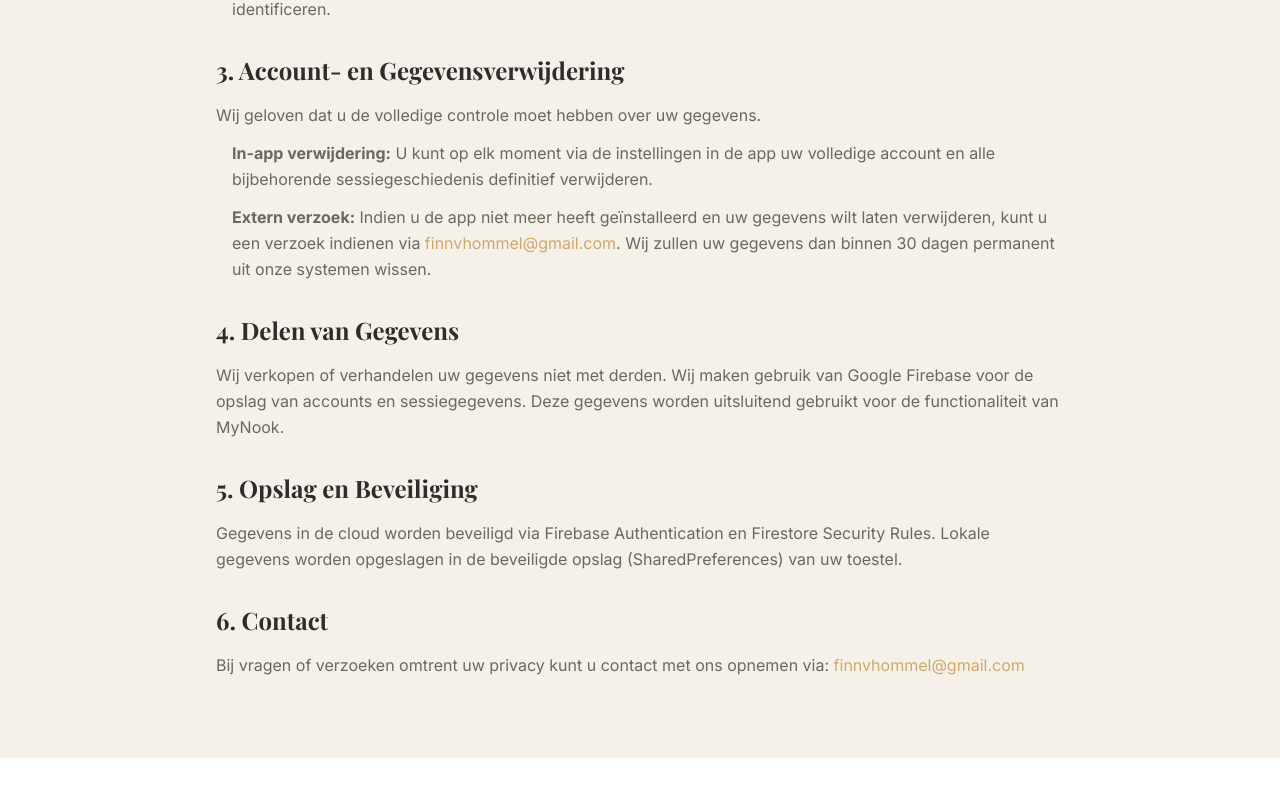
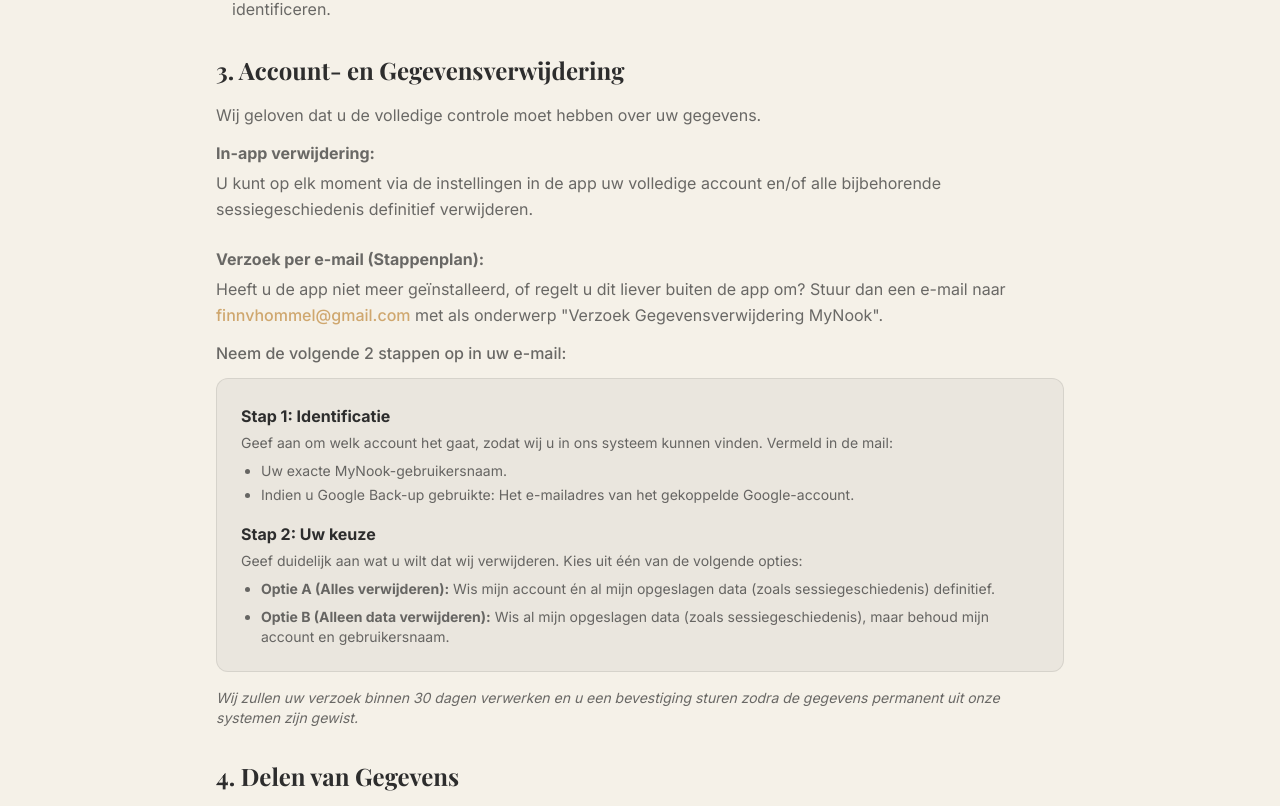
Before and after one commit to Finnvhommel/mynook, a React (Vite) app: page /privacy in a window 1280 px wide. Shown: the part 1114-1920 px from the top of the page. Before the commit the page ends 1872 px from the top, so only its background shows below. Built offline with nearby package versions, Linux system fonts and the light colour scheme; a web font is replaced by a local one.

Commit message:
Update: Privacybeleid aangepast met nieuw stappenplan

```diff
--- a/src/pages/Privacy.tsx
+++ b/src/pages/Privacy.tsx
@@ -33,7 +33,7 @@ export default function Privacy() {
             <p className="mb-3">
               MyNook is ontworpen om uw focus te verbeteren met respect voor uw privacy. Wij verzamelen de volgende gegevens:
             </p>
-            <ul className="space-y-4 ml-4">
+            <ul className="space-y-4 ml-4 list-disc marker:text-gold">
               <li>
                 <strong>Accountgegevens:</strong> Wanneer u ervoor kiest om een back-up van uw gegevens te maken via Google Sign-in, verzamelen wij uw e-mailadres en gebruikersnaam. Als u de app anoniem gebruikt, slaan wij alleen een unieke gebruikersnaam en een willekeurig gegenereerd ID op.
               </li>
@@ -56,7 +56,7 @@ export default function Privacy() {
             <p className="mb-3">
               Om de kernfunctionaliteit te bieden, gebruikt MyNook de volgende machtigingen:
             </p>
-            <ul className="space-y-3 ml-4">
+            <ul className="space-y-3 ml-4 list-disc marker:text-gold">
               <li>
                 <strong>Toegankelijkheidsservice (Accessibility Service):</strong> Uitsluitend om te detecteren welke app op de voorgrond draait, om afleidende apps te kunnen blokkeren. Wij verzamelen geen tekstinvoer of scherminhoud.
               </li>
@@ -79,14 +79,45 @@ export default function Privacy() {
             <p className="mb-3">
               Wij geloven dat u de volledige controle moet hebben over uw gegevens.
             </p>
-            <ul className="space-y-3 ml-4">
-              <li>
-                <strong>In-app verwijdering:</strong> U kunt op elk moment via de instellingen in de app uw volledige account en alle bijbehorende sessiegeschiedenis definitief verwijderen.
-              </li>
-              <li>
-                <strong>Extern verzoek:</strong> Indien u de app niet meer heeft geïnstalleerd en uw gegevens wilt laten verwijderen, kunt u een verzoek indienen via <a href="mailto:finnvhommel@gmail.com" className="text-gold hover:underline">finnvhommel@gmail.com</a>. Wij zullen uw gegevens dan binnen 30 dagen permanent uit onze systemen wissen.
-              </li>
-            </ul>
+            <div className="space-y-6">
+              <div>
+                <strong>In-app verwijdering:</strong>
+                <p className="mt-1">
+                  U kunt op elk moment via de instellingen in de app uw volledige account en/of alle bijbehorende sessiegeschiedenis definitief verwijderen.
+                </p>
+              </div>
+
+              <div>
+                <strong>Verzoek per e-mail (Stappenplan):</strong>
+                <p className="mt-1 mb-3">
+                  Heeft u de app niet meer geïnstalleerd, of regelt u dit liever buiten de app om? Stuur dan een e-mail naar <a href="mailto:finnvhommel@gmail.com" className="text-gold hover:underline font-medium">finnvhommel@gmail.com</a> met als onderwerp "Verzoek Gegevensverwijdering MyNook".
+                </p>
+                <p className="mb-3 font-medium">Neem de volgende 2 stappen op in uw e-mail:</p>
+
+                <div className="bg-ink/5 p-6 rounded-xl border border-ink/10 space-y-4">
+                  <div>
+                    <strong className="text-ink">Stap 1: Identificatie</strong>
+                    <p className="text-sm mt-1 mb-2">Geef aan om welk account het gaat, zodat wij u in ons systeem kunnen vinden. Vermeld in de mail:</p>
+                    <ul className="list-disc ml-5 text-sm space-y-1">
+                      <li>Uw exacte MyNook-gebruikersnaam.</li>
+                      <li>Indien u Google Back-up gebruikte: Het e-mailadres van het gekoppelde Google-account.</li>
+                    </ul>
+                  </div>
+
+                  <div>
+                    <strong className="text-ink">Stap 2: Uw keuze</strong>
+                    <p className="text-sm mt-1 mb-2">Geef duidelijk aan wat u wilt dat wij verwijderen. Kies uit één van de volgende opties:</p>
+                    <ul className="list-disc ml-5 text-sm space-y-2">
+                      <li><strong>Optie A (Alles verwijderen):</strong> Wis mijn account én al mijn opgeslagen data (zoals sessiegeschiedenis) definitief.</li>
+                      <li><strong>Optie B (Alleen data verwijderen):</strong> Wis al mijn opgeslagen data (zoals sessiegeschiedenis), maar behoud mijn account en gebruikersnaam.</li>
+                    </ul>
+                  </div>
+                </div>
+                <p className="mt-4 italic text-sm">
+                  Wij zullen uw verzoek binnen 30 dagen verwerken en u een bevestiging sturen zodra de gegevens permanent uit onze systemen zijn gewist.
+                </p>
+              </div>
+            </div>
           </div>
 
           <div>
@@ -113,7 +144,7 @@ export default function Privacy() {
             </h2>
             <p>
               Bij vragen of verzoeken omtrent uw privacy kunt u contact met ons opnemen via:{' '}
-              <a href="mailto:finnvhommel@gmail.com" className="text-gold hover:underline">
+              <a href="mailto:finnvhommel@gmail.com" className="text-gold hover:underline font-medium">
                 finnvhommel@gmail.com
               </a>
             </p>
```
